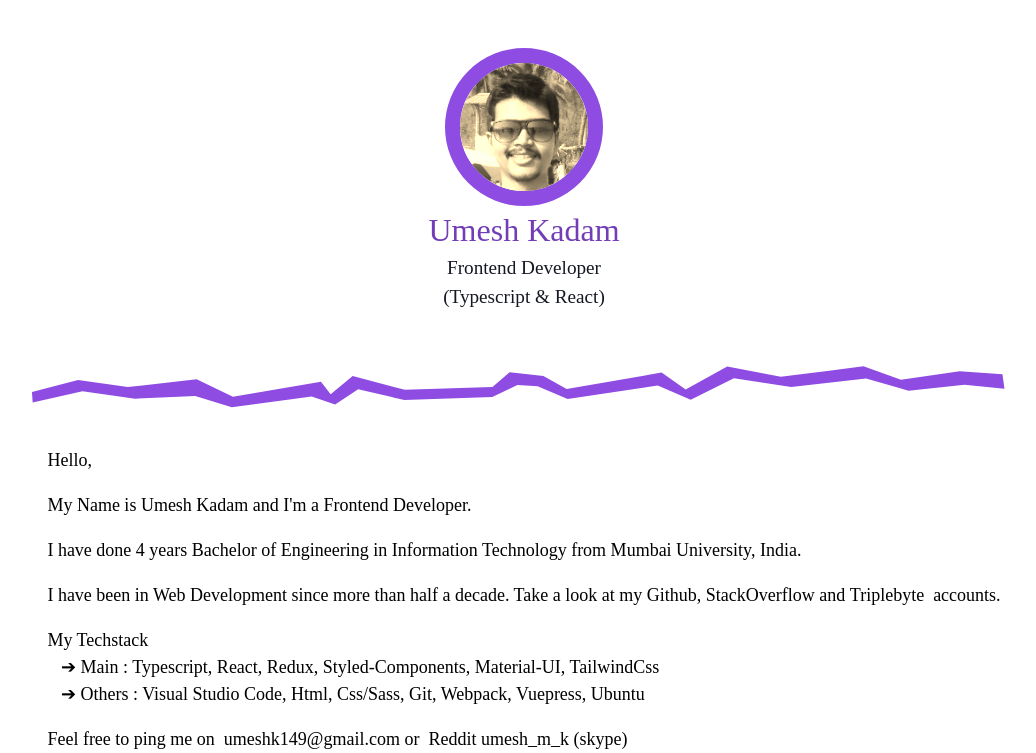
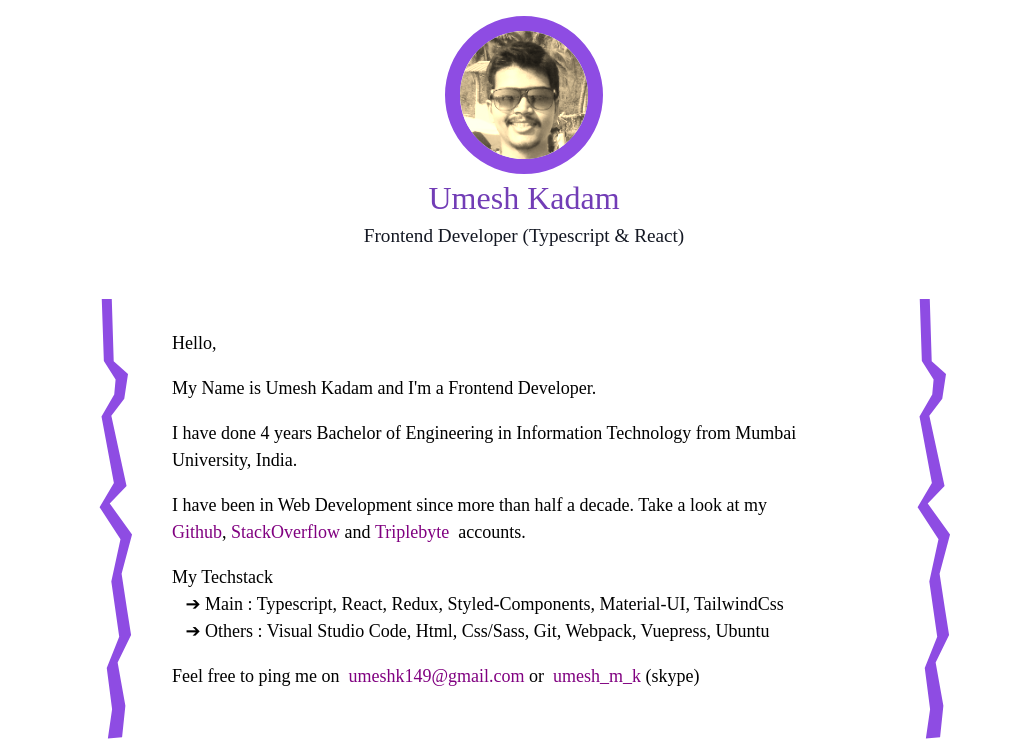
Before and after one commit to umeshmk/portfolio, a Next.js app: page / in a window 1280 px wide. Shown: the top 753 px of the page, without its empty margins (116-1152 px from the left). Built offline with nearby package versions, Linux system fonts and the light colour scheme; a web font is replaced by a local one.

Commit message:
responsive on all screens

```diff
--- a/components/Description/index.tsx
+++ b/components/Description/index.tsx
@@ -11,13 +11,20 @@ export const Description = () => {
       <p />I have done 4 years Bachelor of Engineering in Information Technology
       from Mumbai University, India.
       <p />I have been in Web Development since more than half a decade. Take a
-      look at my <Link href="https://github.com/umeshmk">Github</Link>
+      look at my{' '}
+      <Link target="_blank" href="https://github.com/umeshmk">
+        Github
+      </Link>
       ,&nbsp;
-      <Link href="https://stackoverflow.com/users/4681392/umesh-kadam">
+      <Link
+        target="_blank"
+        href="https://stackoverflow.com/users/4681392/umesh-kadam">
         StackOverflow
       </Link>
       &nbsp;and&nbsp;
-      <Link href="https://triplebyte.com/tb/umesh-kadam-wto3lpz/certificate">
+      <Link
+        target="_blank"
+        href="https://triplebyte.com/tb/umesh-kadam-wto3lpz/certificate">
         Triplebyte
       </Link>
       &nbsp; accounts.
@@ -37,11 +44,16 @@ export const Description = () => {
       </p>
       {/* Contact Me -&nbsp;   */}
       Feel free to ping me on &nbsp;
-      <Link href="mailto:umeshk149@gmail.com">umeshk149@gmail.com</Link> or
-      &nbsp;
-      <Link href="https://www.reddit.com/user/umeshmk">Reddit</Link>{' '}
+      <Link target="_blank" href="mailto:umeshk149@gmail.com">
+        umeshk149@gmail.com
+      </Link>{' '}
+      or &nbsp;
+      {/* <Link target='_blank'  href="https://www.reddit.com/user/umeshmk">  Reddit</Link>{' '} */}
       {/* <br/> */}
-      <Link href="#">umesh_m_k</Link> (skype)
+      <Link target="_blank" href="#">
+        umesh_m_k
+      </Link>{' '}
+      (skype)
       <p />
       {/* </em> */}
     </div>
--- a/components/Description/styles.module.scss
+++ b/components/Description/styles.module.scss
@@ -1,5 +1,27 @@
+@import '../../styles/variables';
+
 .description {
   background-color: white;
   text-align: left;
   padding: 2rem;
+  // border: 1px solid red;
 }
+.description a {
+  color: purple;
+}
+
+@media all and ($media-laptop) {
+  .description {
+    // margin-top: 15%;
+    padding: 0 2rem;
+  }
+}
+
+// @media all and ($media-laptop-lg) {
+@media all and ($media-desktop) {
+  .description {
+    // margin-top: 0%;
+    padding: 0;
+    max-width: 650px;
+  }
+}
--- a/components/Header/index.tsx
+++ b/components/Header/index.tsx
@@ -10,7 +10,7 @@ export const Header = () => {
 
       <div className="heading1">Umesh Kadam</div>
       <div className="heading3">
-        Frontend Developer
+        Frontend Developer&nbsp;
         <div>(Typescript & React)</div>
       </div>
 
--- a/components/Header/styles.module.scss
+++ b/components/Header/styles.module.scss
@@ -1,3 +1,5 @@
+@import '../../styles/variables';
+
 .header {
   display: flex;
   flex-direction: column;
@@ -23,3 +25,18 @@
 .header :global [data-type='horizontal'] {
   padding: 3rem 0 0 0;
 }
+
+@media all and ($media-laptop) {
+  .header {
+    padding: 0 0 3rem 0;
+  }
+  .header :global .heading3 {
+    display: flex;
+  }
+}
+
+@media all and ($media-laptop-lg) {
+  .header {
+    // padding: 0 0 1rem 0;
+  }
+}
--- a/components/Home/styles.module.scss
+++ b/components/Home/styles.module.scss
@@ -1,3 +1,5 @@
+@import '../../styles/variables';
+
 .home {
   // background-color: #1112;
   // padding: 4rem 0rem;
@@ -8,3 +10,13 @@
   align-items: center;
   overflow: hidden;
 }
+
+@media all and ($media-laptop-lg) {
+  .home {
+    // width: 60%;
+    // height: 50vh;
+    // border: 1px solid red;
+    // overflow-y: hidden;
+    // overflow-x: visible;
+  }
+}
--- a/components/Projects/styles.module.scss
+++ b/components/Projects/styles.module.scss
@@ -1,9 +1,12 @@
+@import '../../styles/variables';
+
 .projects {
   font-size: 25px;
   display: flex;
   flex-wrap: wrap;
   justify-content: center;
   padding: 3rem 0;
+  // border: 1px solid red;
 }
 .circleBox {
   margin: 5px;
@@ -44,3 +47,18 @@
     color: var(--colorPrimary);
   }
 }
+
+@media all and ($media-laptop) {
+  .projects {
+    padding: 0;
+    // border: 1px solid red;
+    // padding: 3rem 0 0 0;
+  }
+}
+@media all and ($media-laptop-lg) {
+  .projects {
+    // padding: 0;
+    // border: 1px solid red;
+    // padding: 3rem 0 0 0;
+  }
+}
--- a/components/Slider/index.tsx
+++ b/components/Slider/index.tsx
@@ -16,7 +16,9 @@ export const Slider = () => {
   return (
     <>
       <div className={styles.sliderBox}>
-        <El.Frame type="vertical" />
+        <div className={styles.vertical}>
+          <El.Frame type="vertical" />
+        </div>
         <div className={styles.slider}>
           <SwiperComponent
             modules={[Pagination]}
@@ -36,7 +38,9 @@ export const Slider = () => {
             </SwiperSlide>
           </SwiperComponent>
         </div>
-        <El.Frame type="vertical" />
+        <div className={styles.vertical}>
+          <El.Frame type="vertical" />
+        </div>
       </div>
       <El.Frame type="horizontal" />
       <div
--- a/components/Slider/styles.module.scss
+++ b/components/Slider/styles.module.scss
@@ -5,28 +5,61 @@
   width: 100%;
   display: flex;
   justify-content: center;
-  align-items: center;
+  align-items: stretch;
+  // border: 2px dotted blue;
 }
 .sliderBox > div {
   // display: inline-flex;
 }
 .slider {
-  // background-color: antiquewhite;
   // min-height: 60vh;
   width: 100%;
   // display: flex;
-}
-
-.sliderBox [data-type='vertical'] {
-  display: none;
 }
 
 .buttons {
   margin-top: 2rem;
 }
 
-// @media all and ($media-tablet) {
-//   .sliderBox [data-type='vertical'] {
-//     display: block;
-//   }
-// }
+@media all and ($media-laptop) {
+  .sliderBox {
+    width: 60%;
+    align-items: center;
+  }
+  .sliderBox .vertical {
+    margin-top: -20vh;
+  }
+}
+
+@media all and ($media-laptop-lg) {
+  .sliderBox {
+    // width: 60%;
+    // height: 60vh;
+    // border: 1px solid red;
+    // overflow-y: hidden;
+    // overflow-x: visible;
+  }
+  .sliderBox .vertical {
+    // height: 40vh;
+    // border: 1px solid red;
+    // margin-top: -30vh;
+    margin-top: -260px;
+    // margin-bottom: -10vh;
+  }
+  .buttons {
+    margin-top: 0px;
+  }
+}
+
+@media all and ($media-desktop) {
+  .sliderBox {
+    width: 50%;
+    max-width: 850px;
+  }
+}
+// @media all and ($media-desktop), all and (min-height: 900px) {
+@media all and ($media-desktop) and (min-height: 900px) {
+  .buttons {
+    margin-top: 50px;
+  }
+}
--- a/pages/index.tsx
+++ b/pages/index.tsx
@@ -15,7 +15,7 @@ export default function HomePage() {
         <link rel="icon" href="/favicon.ico" />
       </Head>
       <Header />
-      <div>
+      <div className={styles.container}>
         <Home />
       </div>
     </div>
--- a/styles/HomePage.module.scss
+++ b/styles/HomePage.module.scss
@@ -15,3 +15,23 @@
 //     font-size: 7rem;
 //   }
 // }
+
+@media all and ($media-laptop-lg) {
+  .main {
+    padding: 1rem 0 0 0;
+  }
+}
+
+@media all and ($media-desktop) {
+  .main {
+    // padding: 1rem 0 0 0;
+    display: flex;
+    flex-direction: column;
+    justify-content: center;
+    align-items: center;
+  }
+  .container {
+    // border: 1px solid;
+    width: 100%;
+  }
+}
--- a/styles/_variables.scss
+++ b/styles/_variables.scss
@@ -1,14 +1,14 @@
 // SCSS VARIABLES
-$media-mobile: 'max-width: 640px';
-$media-tablet: 'max-width: 1024px';
-$media-laptop: 'max-width: 1536px';
+// $media-mobile: 'max-width: 640px';
+// $media-tablet: 'max-width: 1024px';
+// $media-laptop: 'max-width: 1536px';
 // $media-desktop: '(min-width: 1536px)';
 
 // MOBILE FIRST APPROACH
 // $media-tablet:'min-width:992px';
-// $media-laptop:'min-width:px';
-// $media-tablet:'min-width:px';
-// $media-tablet:'min-width:px';
+$media-laptop: 'min-width:992px';
+$media-laptop-lg: 'min-width:1212px';
+$media-desktop: 'min-width:1400px';
 
 // BOOTSTRAP
 // Small	sm	≥576px
@@ -16,3 +16,5 @@ $media-laptop: 'max-width: 1536px';
 // Large	lg	≥992px
 // Extra large	xl	≥1200px
 // Extra extra large	xxl	≥1400px
+
+// 1212px
--- a/styles/globals.scss
+++ b/styles/globals.scss
@@ -59,11 +59,9 @@ a {
 }
 
 // SWIPER
-
 .swiper {
   width: 100%;
   height: 100%;
-  // overflow-y: auto !important;
 }
 .swiper-slide {
   text-align: center;
@@ -73,31 +71,20 @@ a {
   justify-content: center;
   align-items: center;
 }
-.swiper-slide img {
-  // display: block;
-  // width: 100%;
-  // height: 100%;
-  // object-fit: cover;
-}
-.swiper-pagination {
-  // display: none;
-  background-color: aliceblue;
-  // margin-top: 2rem !important;
-  // bottom: -100px !important;
-}
 .swiper-pagination-bullet {
-  // width: 20px;
-  // height: 20px;
-  // text-align: center;
-  // line-height: 20px;
-  // font-size: 12px;
-  // color: #000;
-  // opacity: 1;
-  // background: rgba(0, 0, 0, 0.2);
   width: 0px !important;
   margin: 10px !important;
 }
-.swiper-pagination-bullet-active {
-  // color: #fff;
-  // background: #007aff;
+
+// RESPONSIVENESS
+[data-type='vertical'] {
+  display: none;
 }
+@media all and ($media-laptop) {
+  [data-type='horizontal'] {
+    display: none;
+  }
+  [data-type='vertical'] {
+    display: block;
+  }
+}
```
Also changed, not shown: public/frame-vertical.svg.
